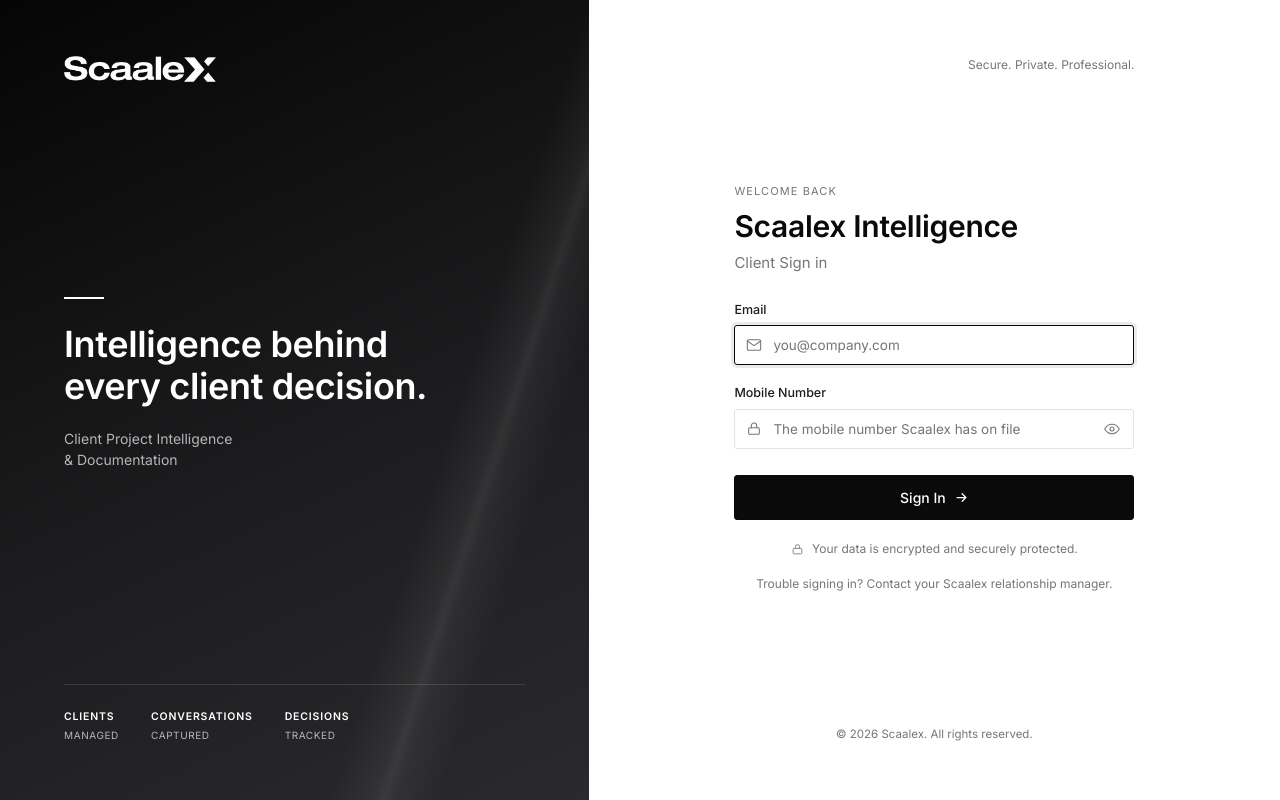
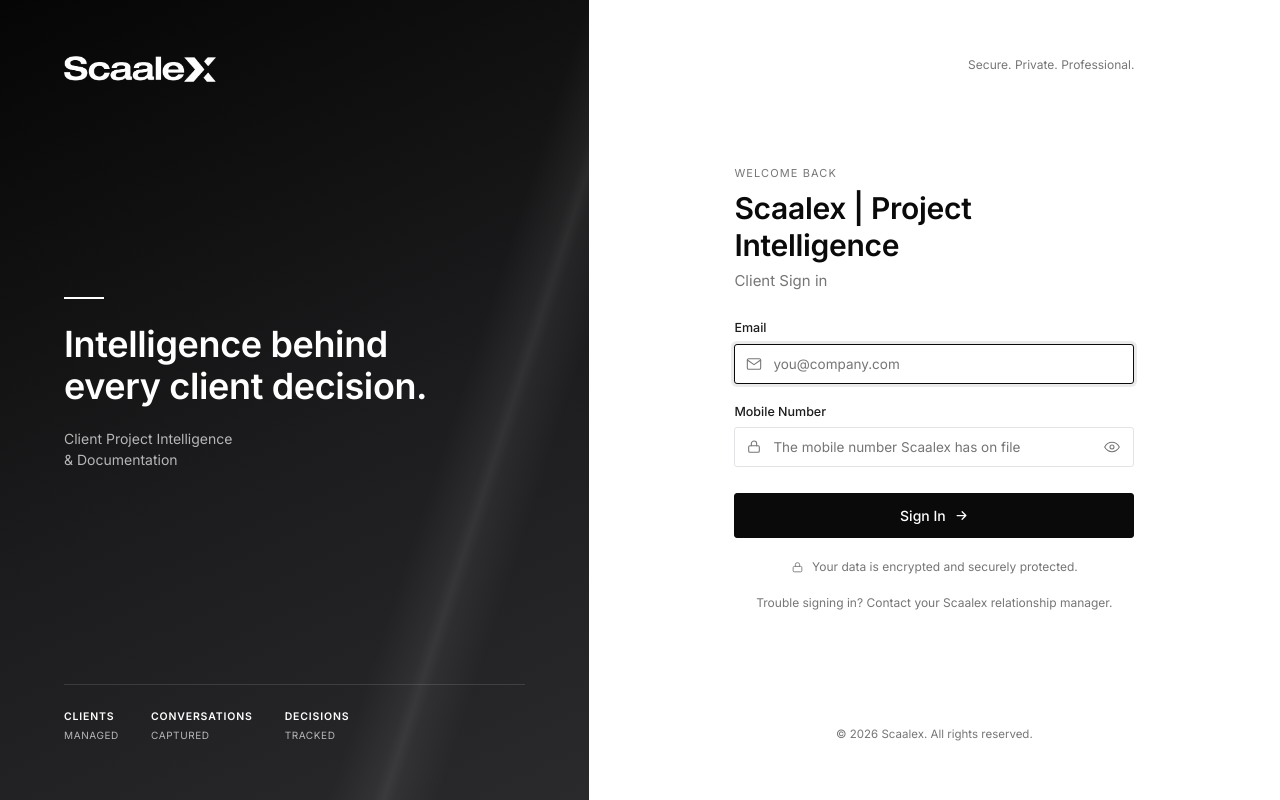
Before and after one commit to Pv-Anand/Scaalex, a Flask app: page /client-login/login in a window 1280 px wide. Run offline with Flask 3, Linux system fonts and the light colour scheme; data that the repository does not hold is empty; some libraries are stand-ins or nearby versions.

Commit message:
Unify login page title/heading to "Scaalex | Project Intelligence"
Applies to the staff sign-in page and both client portal sign-in
entry points (the generic hub login and the per-client slug login),
so the branding is consistent across both apps' login screens.

Co-Authored-By: Claude Sonnet 5 <noreply@anthropic.com>

```diff
--- a/templates/login.html
+++ b/templates/login.html
@@ -1,5 +1,5 @@
 {% extends "base.html" %}
-{% block title %}Sign in — Scaalex Intelligence{% endblock %}
+{% block title %}Scaalex | Project Intelligence{% endblock %}
 {% block auth_content %}
 <div class="auth-split">
   <div class="auth-left">
@@ -28,7 +28,7 @@
 
       <div class="auth-form-wrap">
         <div class="auth-eyebrow">Welcome Back</div>
-        <h2>Sign in to<br>Scaalex Intelligence</h2>
+        <h2>Sign in to<br>Scaalex | Project Intelligence</h2>
 
         {% with messages = get_flashed_messages(with_categories=true) %}
           {% if messages %}
--- a/templates/portal_hub_login.html
+++ b/templates/portal_hub_login.html
@@ -3,7 +3,7 @@
 <head>
   <meta charset="UTF-8">
   <meta name="viewport" content="width=device-width, initial-scale=1.0">
-  <title>Sign in — Scaalex Client Portal</title>
+  <title>Scaalex | Project Intelligence</title>
   <link rel="icon" type="image/png" href="{{ url_for('static', filename='images/favicon.png') }}">
   <link rel="stylesheet" href="{{ url_for('static', filename='css/style.css') }}">
 </head>
@@ -35,7 +35,7 @@
 
       <div class="auth-form-wrap">
         <div class="auth-eyebrow">Welcome Back</div>
-        <h2 style="margin-bottom:6px;">Scaalex Intelligence</h2>
+        <h2 style="margin-bottom:6px;">Scaalex | Project Intelligence</h2>
         <div style="font-size:15px; color:var(--grey-500); margin-bottom:26px;">Client Sign in</div>
 
         {% with messages = get_flashed_messages(with_categories=true) %}
--- a/templates/portal_login.html
+++ b/templates/portal_login.html
@@ -3,7 +3,7 @@
 <head>
   <meta charset="UTF-8">
   <meta name="viewport" content="width=device-width, initial-scale=1.0">
-  <title>Sign in — {{ client.name }} Portal</title>
+  <title>Scaalex | Project Intelligence</title>
   <link rel="icon" type="image/png" href="{{ url_for('static', filename='images/favicon.png') }}">
   <link rel="stylesheet" href="{{ url_for('static', filename='css/style.css') }}">
 </head>
@@ -35,7 +35,7 @@
 
       <div class="auth-form-wrap">
         <div class="auth-eyebrow">Welcome Back</div>
-        <h2 style="margin-bottom:6px;">Scaalex Intelligence</h2>
+        <h2 style="margin-bottom:6px;">Scaalex | Project Intelligence</h2>
         <div style="font-size:15px; color:var(--grey-500); margin-bottom:6px;">Client Sign in</div>
         <div class="small muted" style="margin-bottom:26px;">{{ client.name }}</div>
 
```
